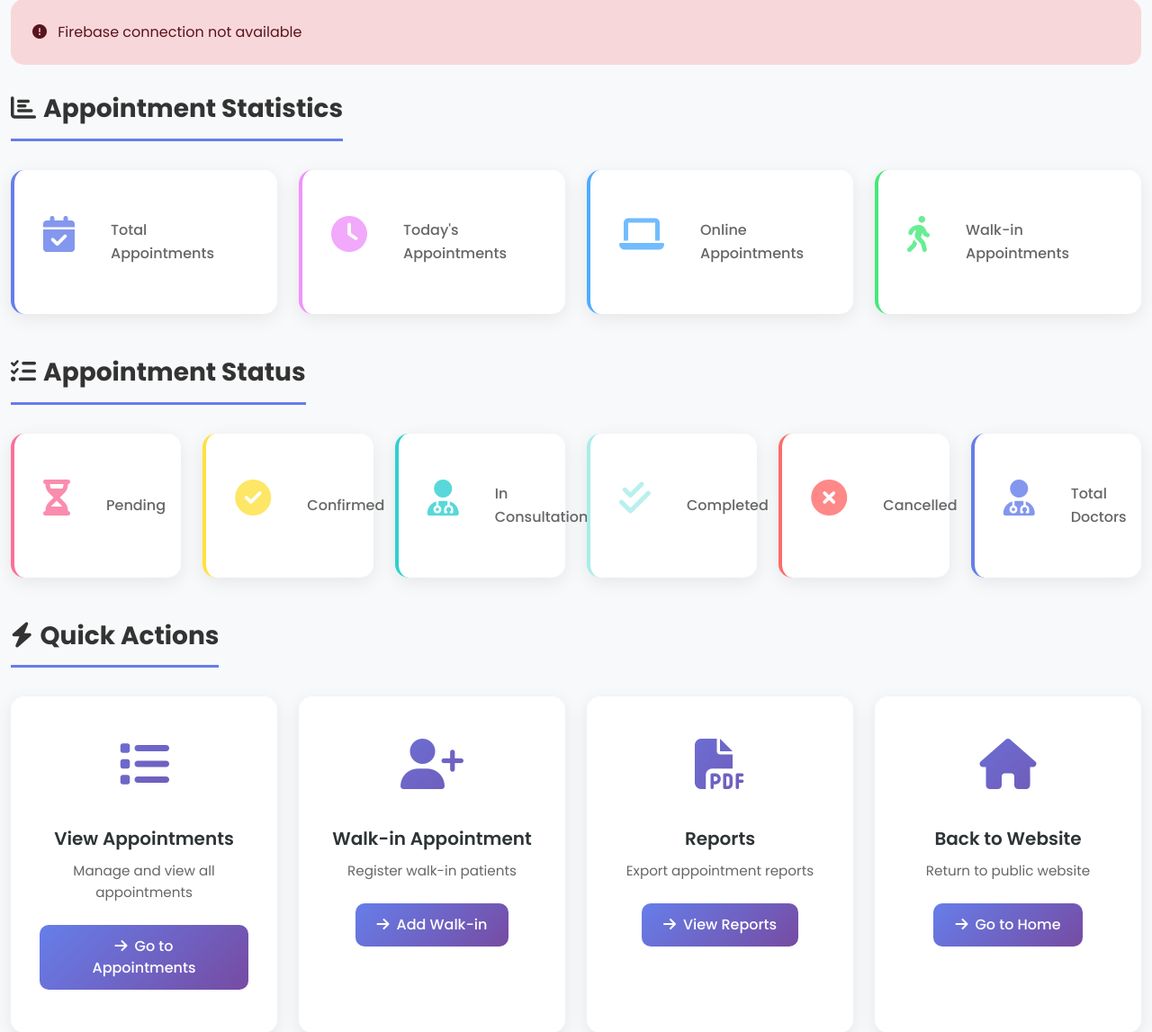
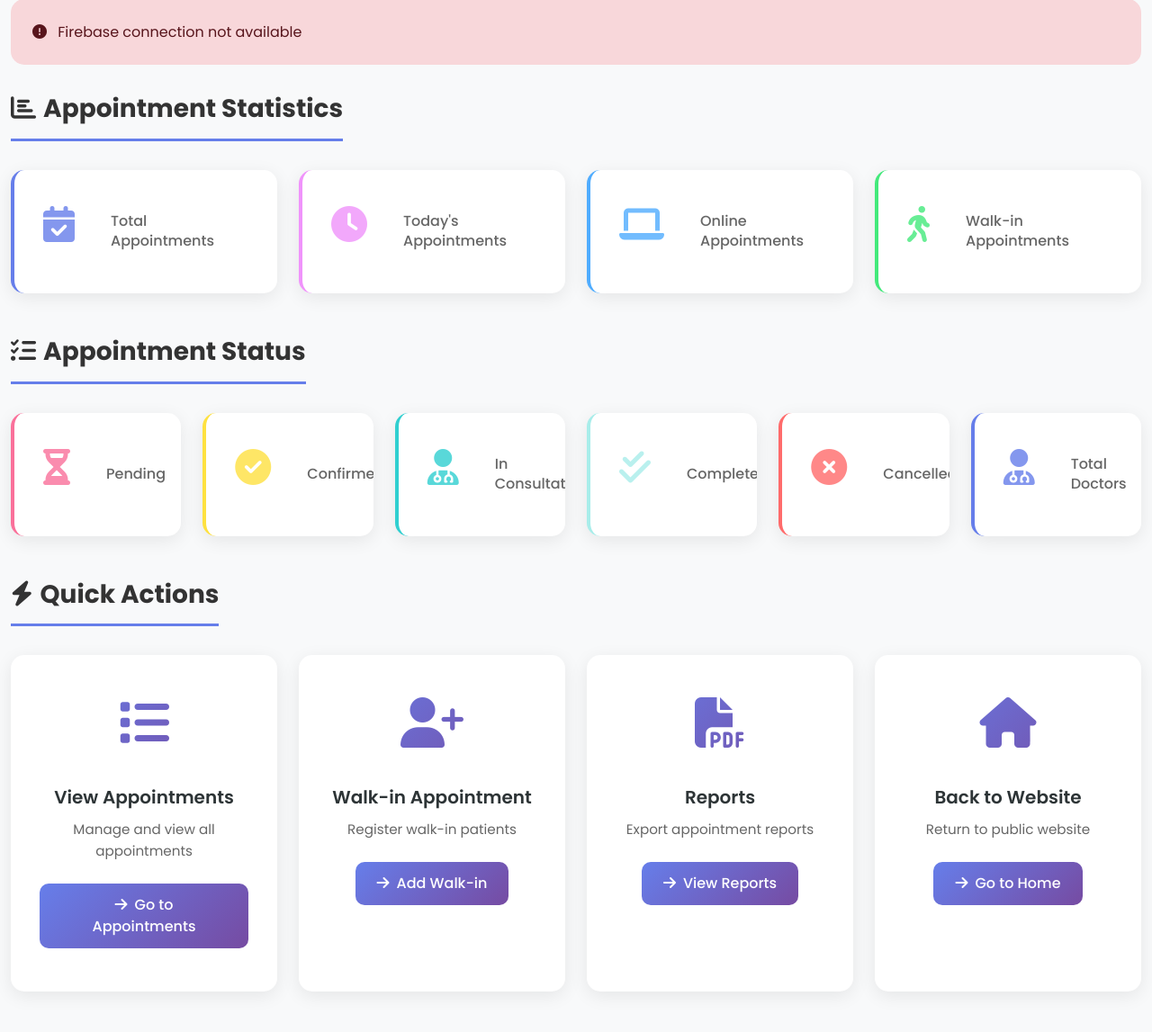
Before and after one commit to Divyaa-hash/babu-clinic, a Django app: page /admin-dashboard/ in a window 1280 px wide. Shown: the part 417-1564 px from the top of the page at 90% size. Run offline with Django 4.2, Linux system fonts and the light colour scheme; a user stored in the database is signed in.

Commit message:
Fix text overflow in stat cards with word-wrap and overflow properties

```diff
--- a/templates/clinic/admin_dashboard.html
+++ b/templates/clinic/admin_dashboard.html
@@ -40,6 +40,8 @@
         height: 100%;
         border-left: 4px solid;
         margin-bottom: 1rem;
+        overflow: hidden;
+        word-wrap: break-word;
     }
 
     .stat-card:hover {
@@ -51,18 +53,23 @@
         font-size: 2.5rem;
         margin-bottom: 1rem;
         opacity: 0.8;
+        line-height: 1;
     }
 
     .stat-card .value {
         font-size: 2.5rem;
         font-weight: 700;
         margin-bottom: 0.5rem;
+        line-height: 1.2;
+        word-break: break-word;
     }
 
     .stat-card .label {
         color: #666;
         font-size: 1rem;
         font-weight: 500;
+        line-height: 1.4;
+        word-wrap: break-word;
     }
 
     .stat-card.total { border-left-color: #667eea; }
```
